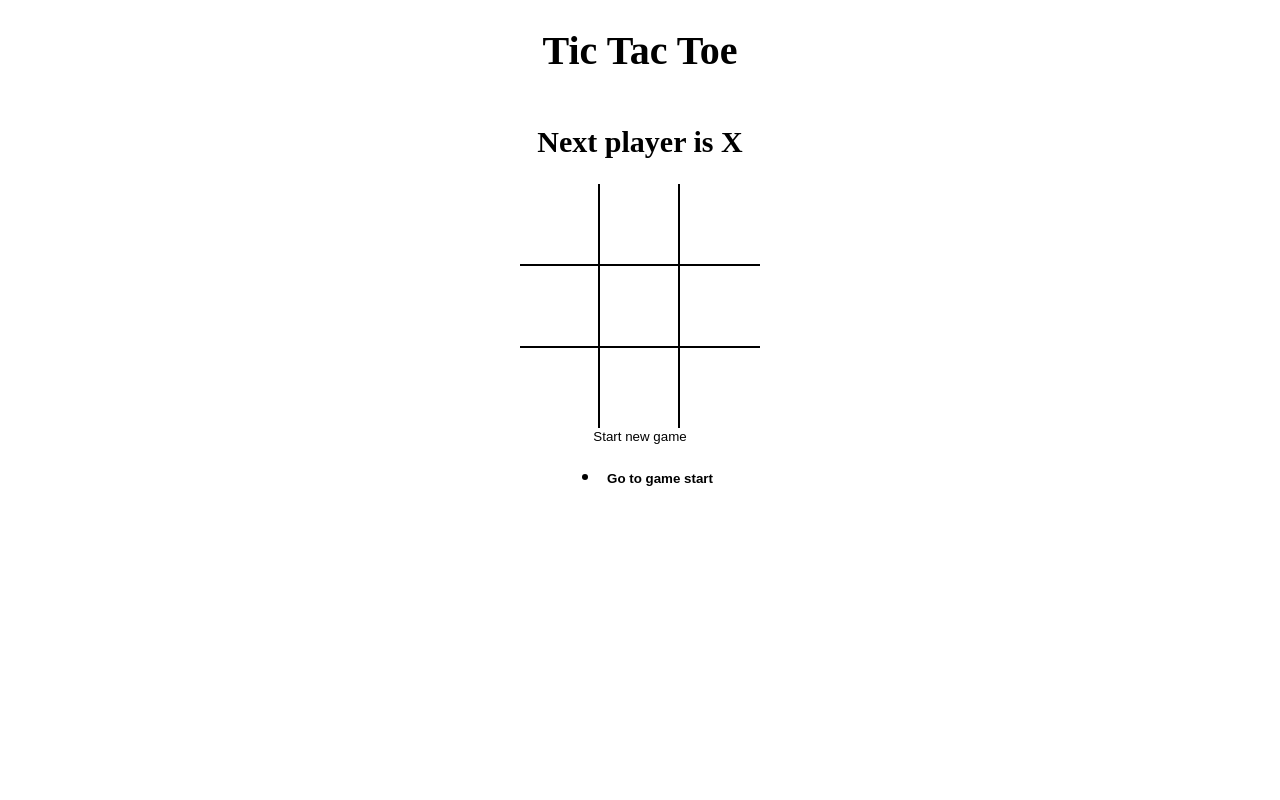
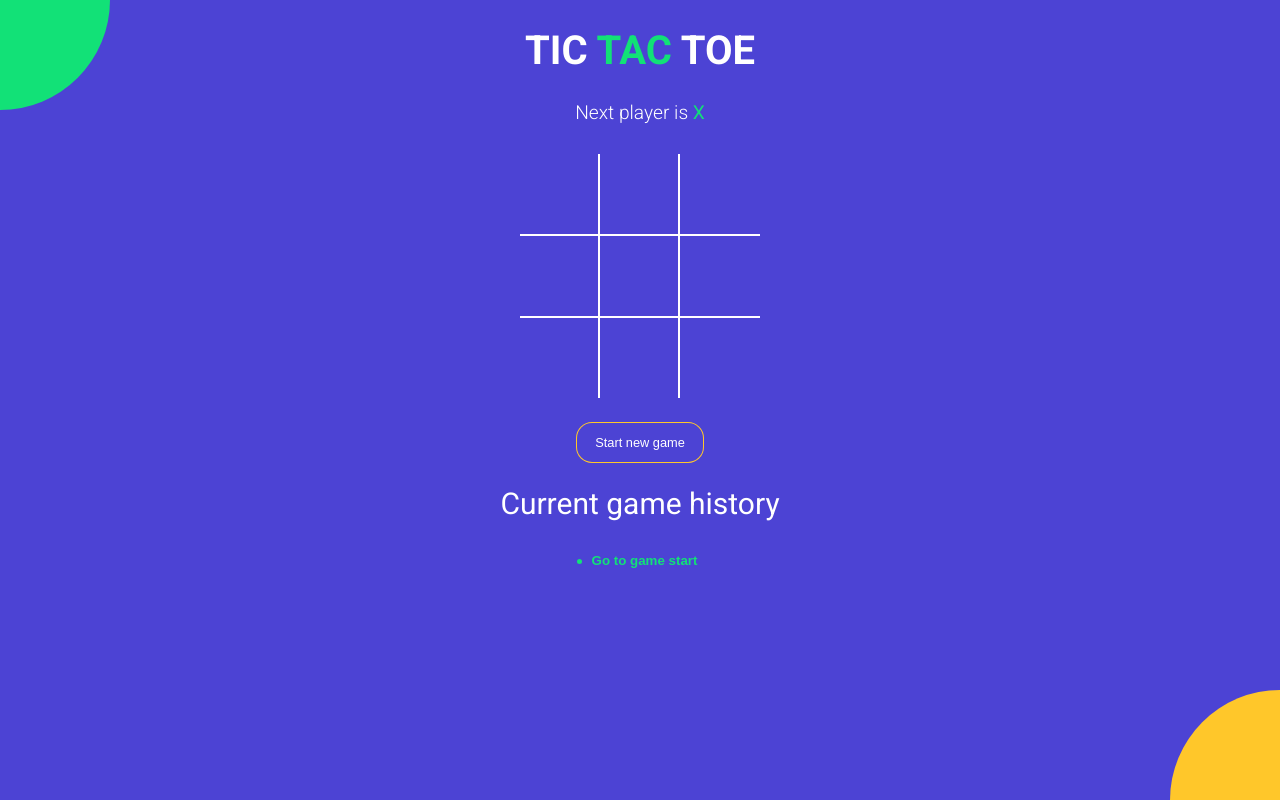
Before and after one commit to tsriharsha07/Tictactoe, a React (Vite) app: page / in a window 1280 px wide. Built offline with nearby package versions, Linux system fonts and the light colour scheme.

Commit message:
styled entire app

```diff
--- a/index.html
+++ b/index.html
@@ -1,7 +1,14 @@
 <!DOCTYPE html>
 <html>
   <head>
-    <title>React Vite Micro App</title>
+    <meta charset="UTF-8" />
+  <meta name="viewport" content="width=device-width, initial-scale=1.0" />
+  <meta http-equiv="X-UA-Compatible" content="ie=edge" />
+  <link
+    href="https://fonts.googleapis.com/css?family=Roboto:300,400,700&display=swap"
+    rel="stylesheet"
+  />
+  <title>TIC TAC TOE</title>
   </head>
   <body>
     <div id="root"></div>
--- a/src/App.jsx
+++ b/src/App.jsx
@@ -50,12 +50,13 @@
 
   return (
     <div className="app">
-      <h1>Tic Tac Toe</h1>
+      <h1>TIC <span className="text-green" >TAC </span> TOE</h1>
       <StatusMessage winner={winner} current={current} />
       <Board  board={current.board} handleSquareClick={handleSquareClick} winningSquares={winningSquares}/>
-      <button type="button" onClick={onNewGame}>Start new game</button>
+      <button type="button" onClick={onNewGame} className={ `btn-reset ${winner ? 'active' : ''}` }>Start new game</button>
+      <h2 style={{fontWeight: 'normal'}}>Current game history</h2>
       <History history={history} moveTo={moveTo} currentMove={currentMove} />
-
+      <div className="bg-balls"></div>
     </div>
   );
 };
--- a/src/components/History.jsx
+++ b/src/components/History.jsx
@@ -2,15 +2,14 @@
 
 const History = ({history, moveTo, currentMove}) => {
   return (
-    <ul>
+    <div className='history-wrapper'>
+    <ul className='history'>
         {
             history.map((_,move)=>{
 
             return (
             <li key={move}>
-                <button style={ {
-                    fontWeight: move === currentMove ? 'bold' : 'normal'
-                } } type='button' onClick={()=>{
+                <button className={ ` btn-move ${move === currentMove ? "active" : '' }`} type='button' onClick={()=>{
                     moveTo(move);
                 }}>{ move===0 ? 'Go to game start' : `Go to move ${move}`}</button>
             </li>
@@ -18,6 +17,7 @@
             })
             }
     </ul>
+    </div>
     );
 };
 
--- a/src/components/Square.jsx
+++ b/src/components/Square.jsx
@@ -4,8 +4,8 @@
 const Square = ({value, onClick, isWinningSquare})  => {
 
   return (
-   <button type="button" className="square" onClick={onClick}
-   style={{fontWeight: isWinningSquare ? 'bold' : 'normal'}}>
+   <button type="button"  onClick={onClick}
+   className = {`square ${isWinningSquare ? 'winning' : ''} ${value === 'X' ? 'text-green' : 'text-orange'}`}>
     {value}
    </button>
   )
--- a/src/components/StatusMessage.jsx
+++ b/src/components/StatusMessage.jsx
@@ -3,9 +3,9 @@
 const StatusMessage = ({winner,current}) => {
   const noMovesleft= current.board.every((el)=>el !== null);
 
-  return <h2>{ winner &&  `Winner is ${winner}`}
-  { !winner &&!noMovesleft && `Next player is ${current.isXNext ? 'X' : 'O'}`}
-  {!winner && noMovesleft && 'X and 0 tied'}</h2>
+  return <div className='status-message'>{ winner && <> Winner is <span className={winner=== 'X' ? 'text-green' : 'text-orange'}> {winner}</span></>}
+  { !winner &&!noMovesleft && <>Next player is <span className={current.isXNext ? 'text-green' : 'text-orange'}> {current.isXNext ? 'X' : 'O'} </span></>}
+  {!winner && noMovesleft && <> <span className='text-green'> X </span> and <span className='text-orange'> 0 </span> tied</>}</div>
     // const message = winner
     //  ? `Winner is ${winner}`
     //  : `Next player is ${current.isXNext ? 'X' : 'O'}`;
--- a/src/styles/root.scss
+++ b/src/styles/root.scss
@@ -1,4 +1,11 @@
+$green: #12e177;
+$orange: #ffc72a;
+$blue: #4c43d4;
+
 body {
+  font-family: 'Roboto', sans-serif;
+  background-color: $blue;
+  color: #fff;
   padding: 0;
   margin: 0;
 }
@@ -19,18 +26,83 @@
   align-items: center;
 }
 
+.text-green {
+  color: $green;
+}
+
+.text-orange {
+  color: $orange;
+}
+
+.history-wrapper {
+  width: 300px;
+  text-align: center;
+  margin-bottom: 20px;
+  .history {
+    display: inline-block;
+    padding: 0;
+    margin: 0;
+    li {
+      list-style: none;
+      text-align: left;
+      &:before {
+        content: '';
+        border-radius: 50%;
+        display: inline-block;
+        height: 5px;
+        width: 5px;
+        background-color: $green;
+        margin-right: 4px;
+        margin-bottom: 1px;
+      }
+
+      .btn-move {
+    	  color: #fff;
+        &.active {
+          font-weight: bold;
+          color: $green;
+        }
+      }
+    }
+  }
+}
+
+.status-message {
+	margin-bottom: 30px;
+	font-size: 1.2rem;
+	font-weight: lighter;
+	span {
+	  font-weight: normal;
+	}
+}
+
+.btn-reset {
+  font-size: 0.8rem;
+  color: #fff;
+  border-radius: 15px;
+  padding: 12px 18px;
+  margin-top: 25px;
+  transition: all 0.2s;
+  background-color: $blue;
+  box-shadow: 0px 0px 0px 1px $orange;
+  &.active {
+    background-color: $orange;
+    box-shadow: none;
+  }
+}
+
 .board {
   .board-row {
     display: flex;
     flex-direction: row;
-      border-bottom: 2px solid #000;
+    border-bottom: 2px solid #fff;
     &:last-child {
       border-bottom: none;
     }
     .square {
       width: 80px;
       height: 80px;
-        border-right: 2px solid #000;
+      border-right: 2px solid #fff;
       font-size: 2.5rem;
       padding: 0;
       overflow: hidden;
@@ -38,6 +110,63 @@
       &:last-child {
         border-right: none;
       }
+      &.winning {
+			  animation: scaleText 1.4s infinite;
+			  @keyframes scaleText {
+			    0% {
+			      transform: 2.5rem;
+			    }
+			    50% {
+			      font-size: 3.5rem;
+			    }
+			    100% {
+			      font-size: 2.5rem;
 			    }
 			  }
 			}
+    }
+  }
+}
+
+.bg-balls {
+  position: fixed;
+  top: 0;
+  left: 0;
+  right: 0;
+  bottom: 0;
+  min-width: 100%;
+  z-index: -1;
+
+  &:before,
+  &:after {
+    content: '';
+    position: absolute;
+    width: 150px;
+    height: 150px;
+    border-radius: 50%;
+  }
+
+  &:before {
+    background-color: $orange;
+    right: -75px;
+    bottom: -75px;
+    @media screen and (min-width: 476px) {
+      width: 220px;
+      height: 220px;
+      right: -110px;
+      bottom: -110px;
+    }
+  }
+
+  &:after {
+    background-color: $green;
+    top: -75px;
+    left: -75px;
+    @media screen and (min-width: 476px) {
+      width: 220px;
+      height: 220px;
+      top: -110px;
+      left: -110px;
+    }
+  }
+}
```
Lines whose indentation alone changed are shown as unchanged.
